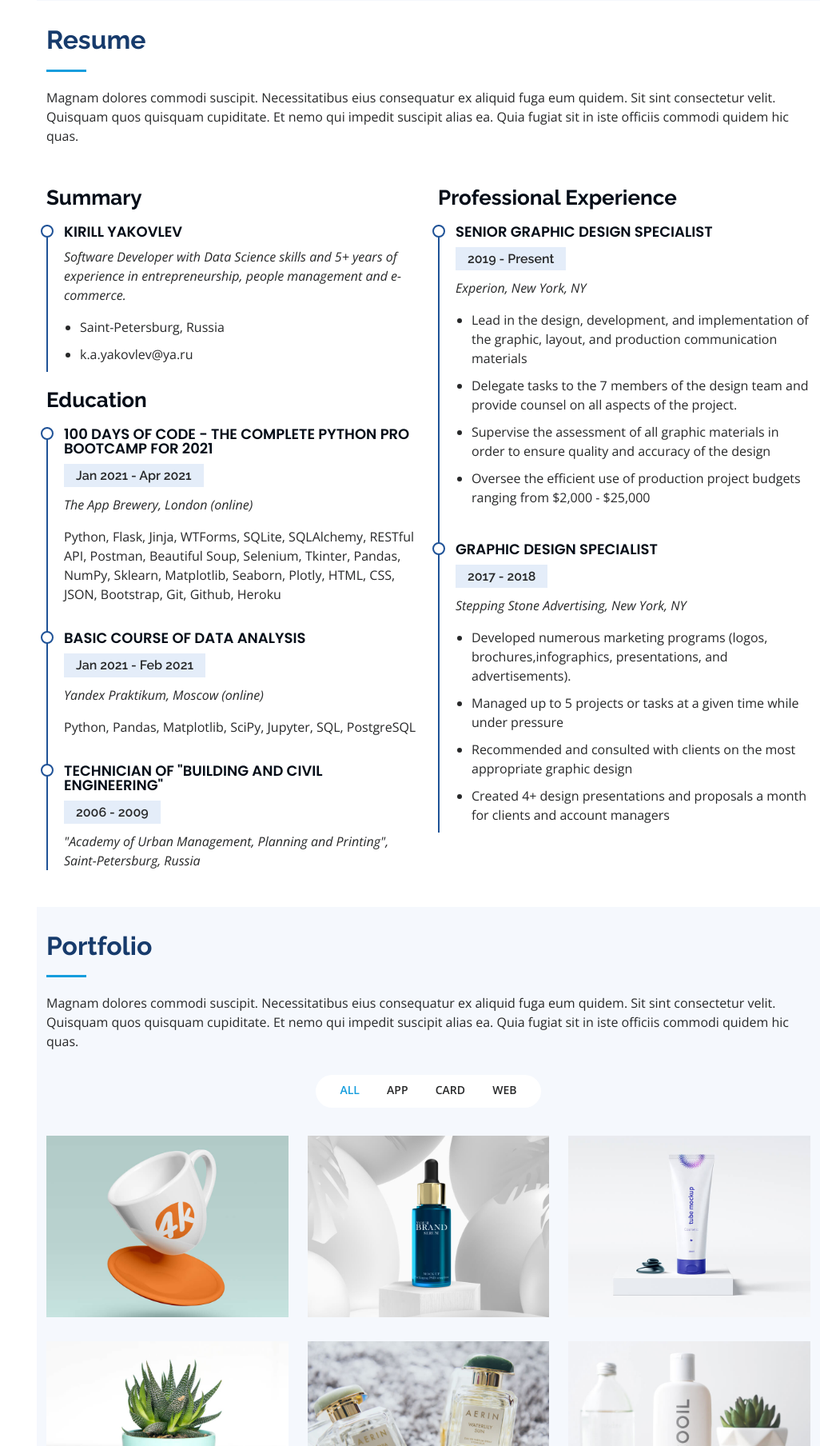
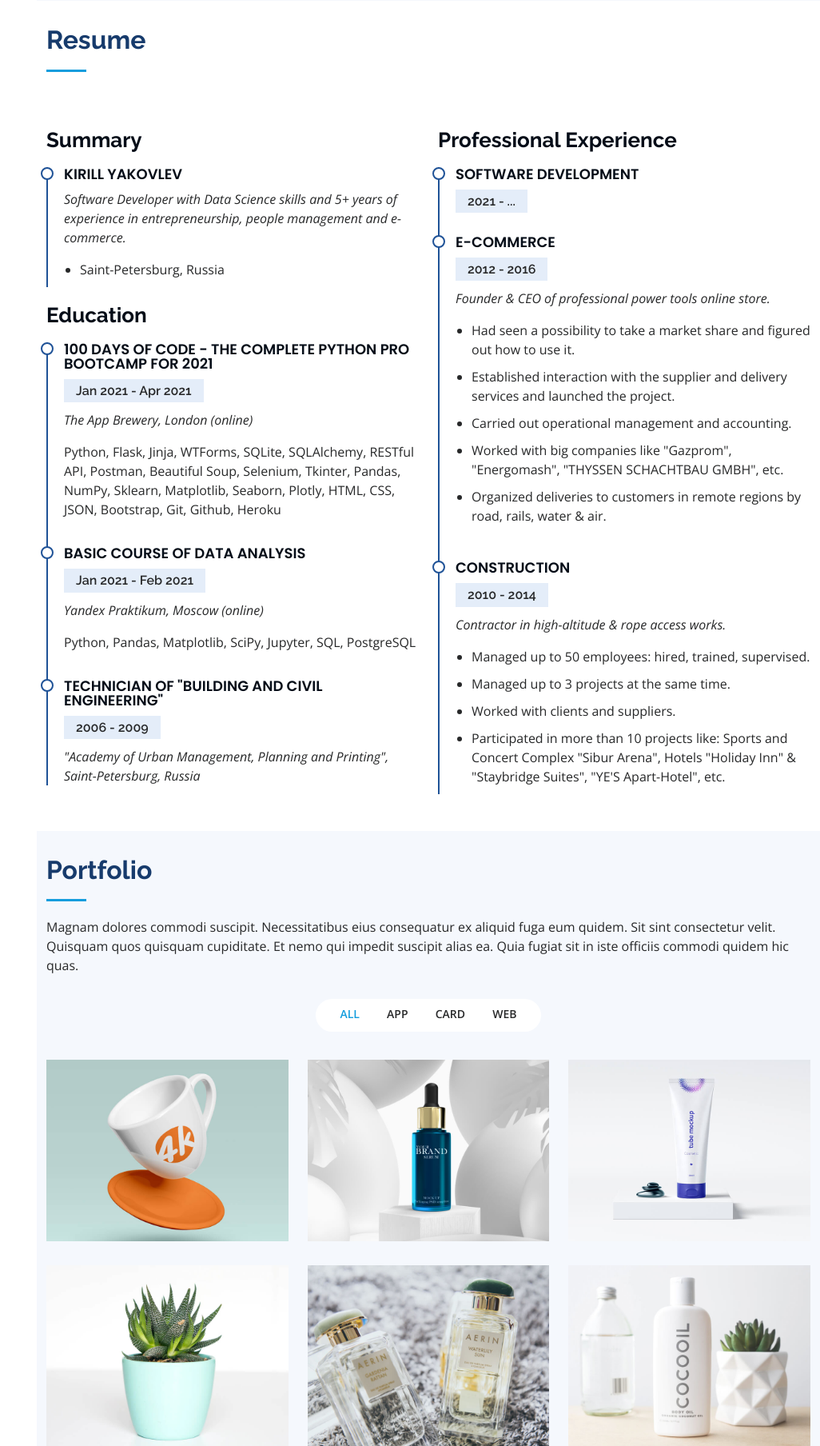
Before and after one commit to k-yakovlev/portfolio-website, a Flask app: page / in a window 1280 px wide. Shown: the part 2337-4145 px from the top of the page at 80% size, without its empty margins (254-1280 px from the left). Run offline with Flask 2, Linux system fonts and the light colour scheme; some libraries are stand-ins or nearby versions.

Commit message:
Add content in 'Professional Experience'.

```diff
--- a/templates/index.html
+++ b/templates/index.html
@@ -260,7 +260,6 @@
 
         <div class="section-title">
           <h2>Resume</h2>
-          <p>Magnam dolores commodi suscipit. Necessitatibus eius consequatur ex aliquid fuga eum quidem. Sit sint consectetur velit. Quisquam quos quisquam cupiditate. Et nemo qui impedit suscipit alias ea. Quia fugiat sit in iste officiis commodi quidem hic quas.</p>
         </div>
 
         <div class="row">
@@ -271,7 +270,6 @@
               <p><em>Software Developer with Data Science skills and 5+ years of experience in entrepreneurship, people management and e-commerce. </em></p>
               <ul>
                 <li>Saint-Petersburg, Russia</li>
-                <li>k.a.yakovlev@ya.ru</li>
               </ul>
             </div>
 
@@ -297,25 +295,33 @@
           <div class="col-lg-6" data-aos="fade-up" data-aos-delay="100">
             <h3 class="resume-title">Professional Experience</h3>
             <div class="resume-item">
-              <h4>Senior graphic design specialist</h4>
-              <h5>2019 - Present</h5>
-              <p><em>Experion, New York, NY </em></p>
+              <h4>Software Development</h4>
+              <h5>2021 - ...</h5>
+            </div>
+            <div class="resume-item">
+              <h4>E-commerce</h4>
+              <h5>2012 - 2016</h5>
+              <p><em>Founder & CEO of professional power tools online store.</em></p>
               <ul>
-                <li>Lead in the design, development, and implementation of the graphic, layout, and production communication materials</li>
-                <li>Delegate tasks to the 7 members of the design team and provide counsel on all aspects of the project. </li>
-                <li>Supervise the assessment of all graphic materials in order to ensure quality and accuracy of the design</li>
-                <li>Oversee the efficient use of production project budgets ranging from $2,000 - $25,000</li>
+                <li>Had seen a possibility to take a market share and figured out how to use it.</li>
+                <li>Established interaction with the supplier and delivery services and launched the project.</li>
+                <li>Carried out operational management and accounting.</li>
+                <li>Worked with big companies like "Gazprom", "Energomash", "THYSSEN SCHACHTBAU GMBH", etc.</li>
+                <li>Organized deliveries to customers in remote regions by road, rails, water & air.</li>
               </ul>
             </div>
             <div class="resume-item">
-              <h4>Graphic design specialist</h4>
-              <h5>2017 - 2018</h5>
-              <p><em>Stepping Stone Advertising, New York, NY</em></p>
+              <h4>Construction</h4>
+              <h5>2010 - 2014</h5>
+              <p><em>Contractor in high-altitude & rope access works.</em></p>
               <ul>
-                <li>Developed numerous marketing programs (logos, brochures,infographics, presentations, and advertisements).</li>
-                <li>Managed up to 5 projects or tasks at a given time while under pressure</li>
-                <li>Recommended and consulted with clients on the most appropriate graphic design</li>
-                <li>Created 4+ design presentations and proposals a month for clients and account managers</li>
+                <li>Managed up to 50 employees: hired, trained, supervised.</li>
+                <li>Managed up to 3 projects at the same time.</li>
+                <li>Worked with clients and suppliers.</li>
+                <li>
+                  Participated in more than 10 projects like: Sports and Concert Complex "Sibur Arena", Hotels
+                  "Holiday Inn" & "Staybridge Suites", "YE'S Apart-Hotel", etc.
+                </li>
               </ul>
             </div>
           </div>
```
